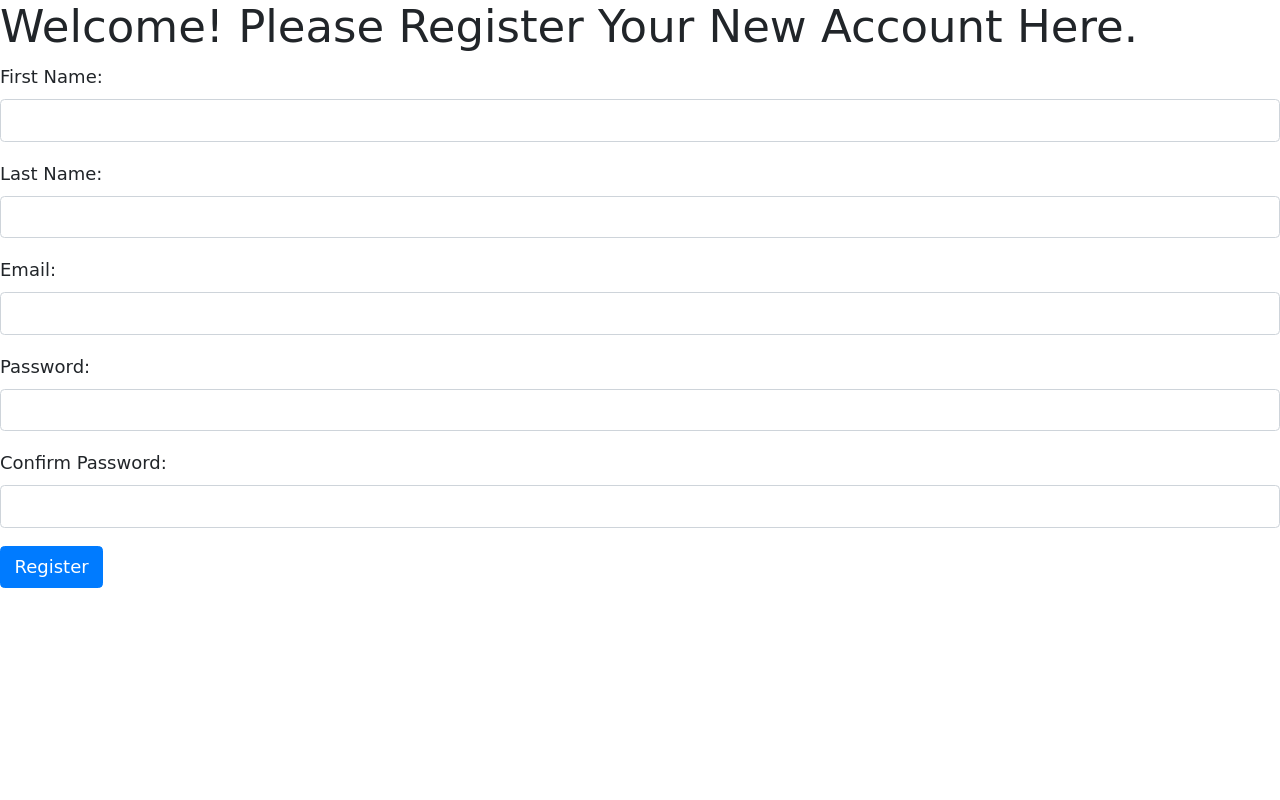
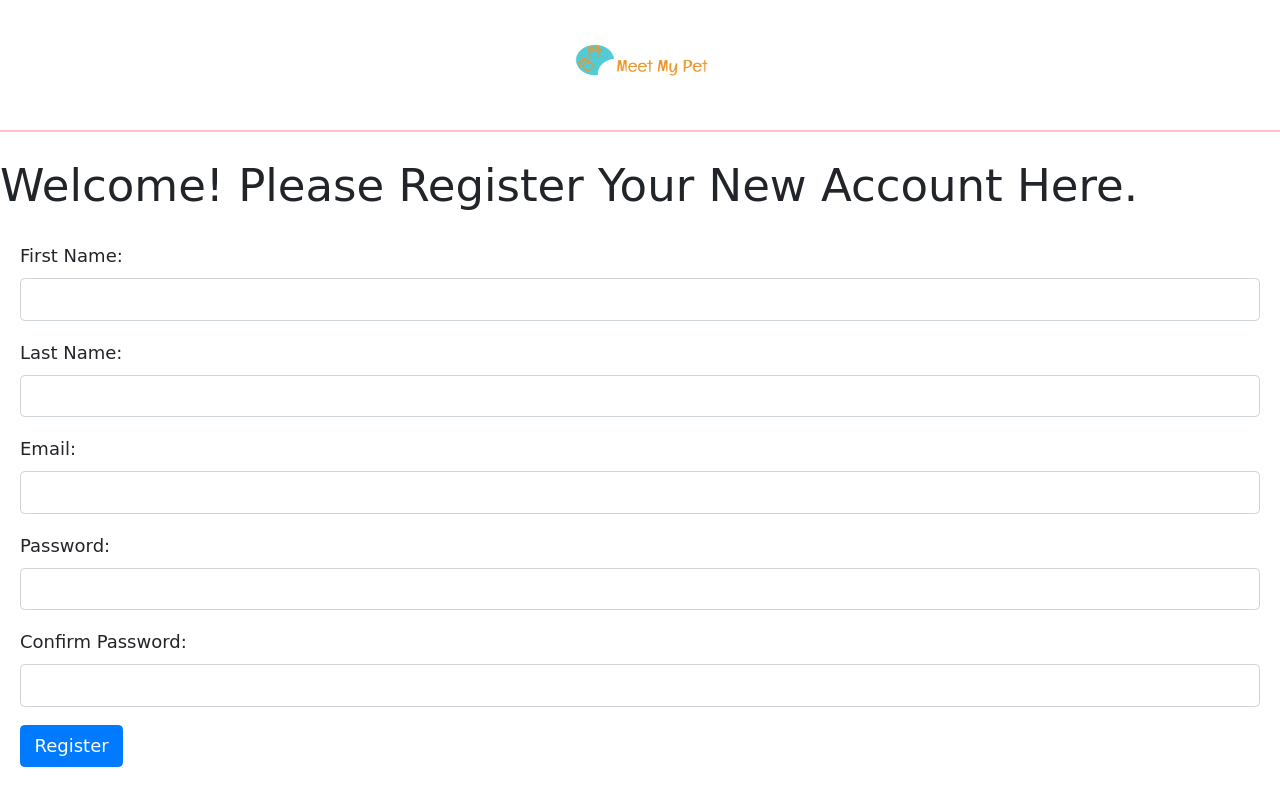
Before and after one commit to Ktlim83/Meet_My_Pet_Group, a Django app: page /register/ in a window 1280 px wide. Run offline with Django 3.2, Linux system fonts and the light colour scheme; some libraries are stand-ins or nearby versions.

Commit message:
Simple CSS Edits

```diff
--- a/MeetMyPet/login/templates/index.html
+++ b/MeetMyPet/login/templates/index.html
@@ -12,6 +12,7 @@
     <div class="header">
         <img id="logo" src="/static/images/logo.png" alt="logo">
     </div>
+    <br>
     {% if messages %}
     <ul class="messages">
         {% for message in messages %}
--- a/MeetMyPet/register/templates/register/index.html
+++ b/MeetMyPet/register/templates/register/index.html
@@ -9,6 +9,10 @@
     <title>Register A New Account!!!!!</title>
 </head>
 <body>
+    <div class="header">
+        <img id="logo" src="/static/images/logo.png" alt="logo">
+    </div>
+    <br>
     <h1>Welcome! Please Register Your New Account Here.</h1>
     {% if messages %}
         <ul class="messages">
@@ -17,7 +21,7 @@
             {% endfor %}
         </ul>
     {% endif %}
-    <section>
+    <section class="register_form">
         <form action="/register/create" method="POST">
             {% csrf_token %}
             <div class="form-group">
--- a/MeetMyPet/static/css/main.css
+++ b/MeetMyPet/static/css/main.css
@@ -100,6 +100,10 @@ iframe {
       padding: 20px;
   }
 
+  .register_form {
+    padding: 20px;
+}
+
   .dropdown-content a:hover {background-color: #ddd;}
 
   .dropdown:hover .dropdown-content {display: block;}
```
Also changed, not shown: MeetMyPet/db.sqlite3.
